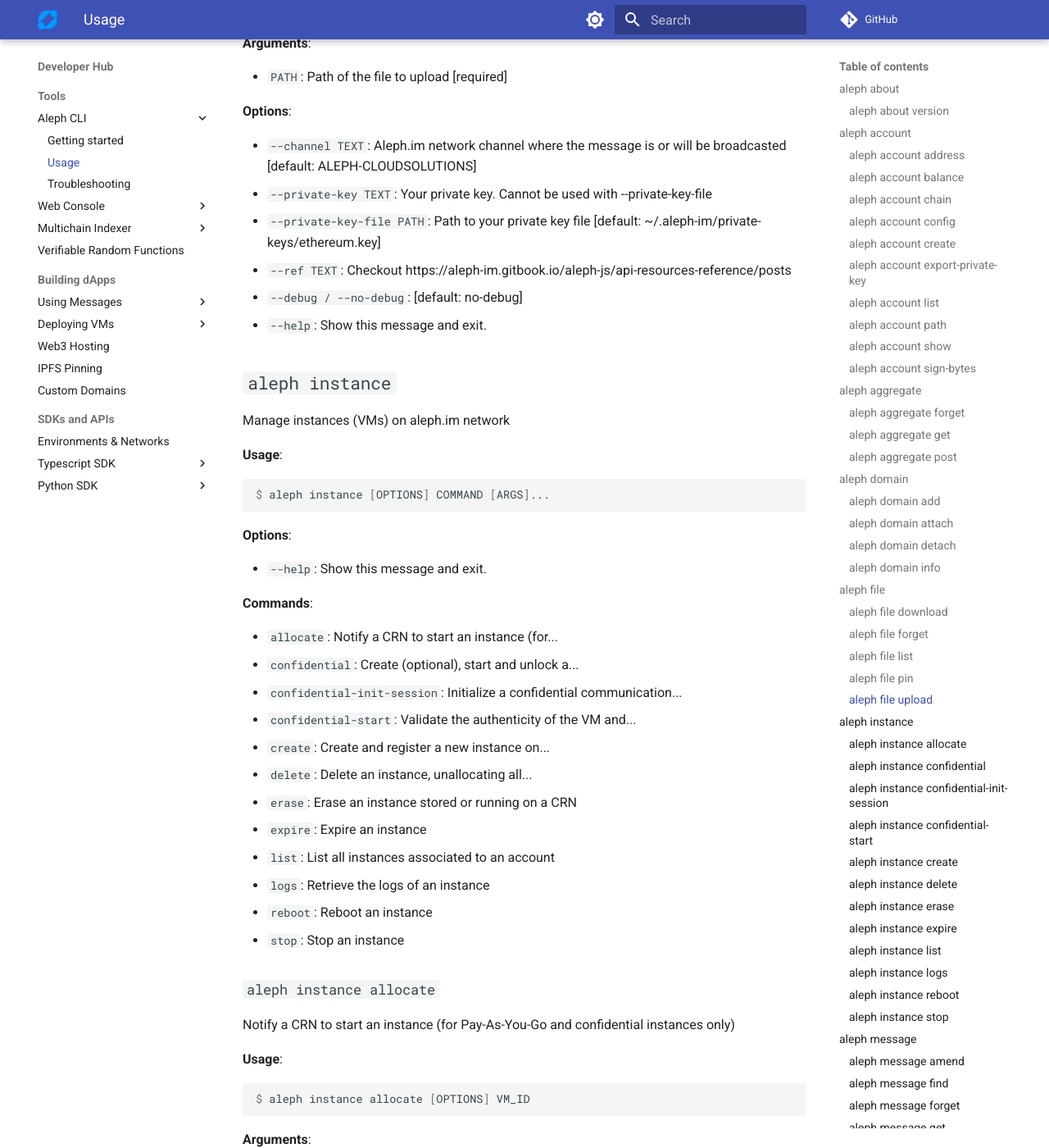
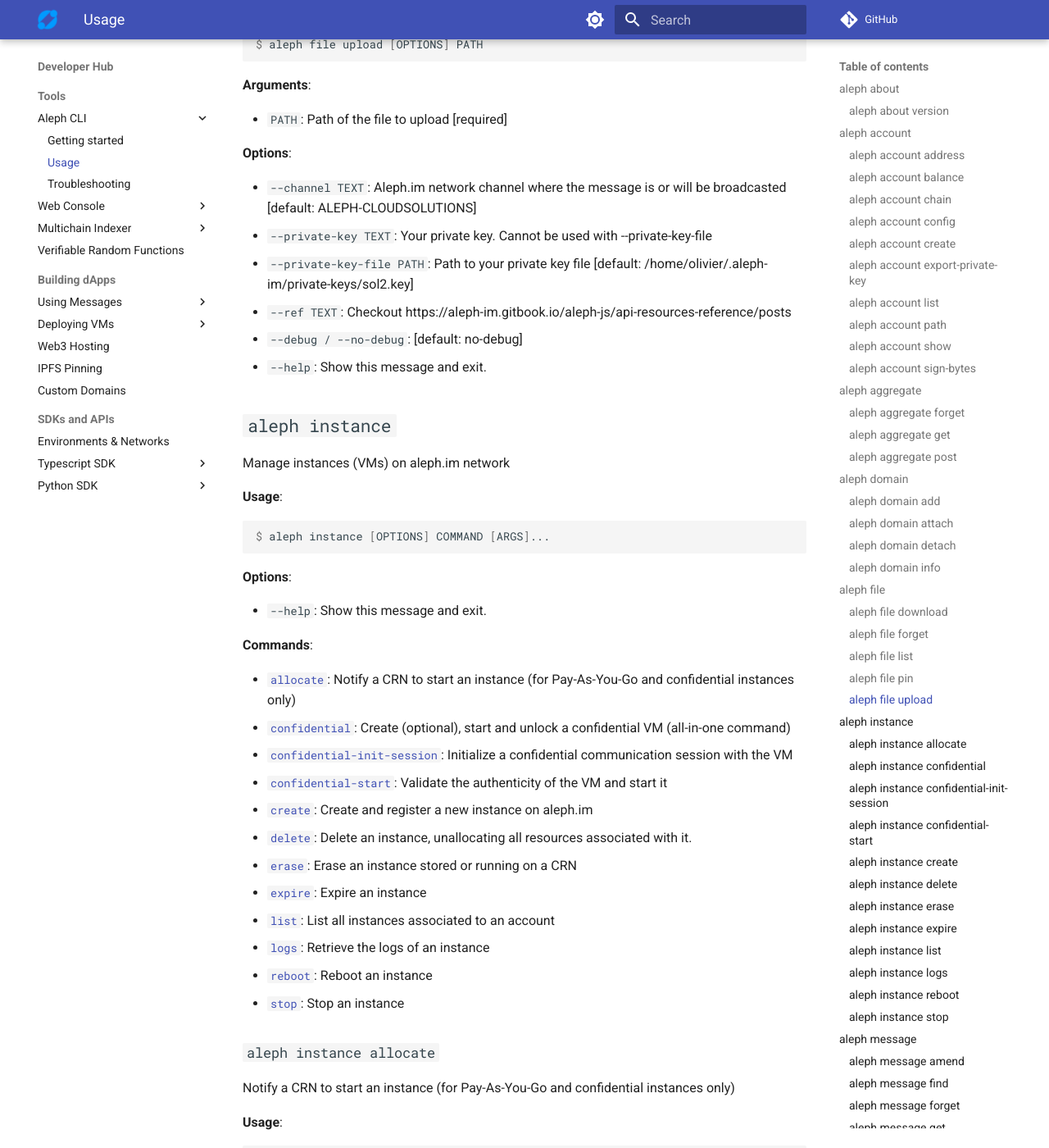
Before and after one commit to aleph-im/aleph-docs, an MkDocs documentation site: the page built from docs/tools/aleph-client/usage.md, in a window 1280 px wide and 1400 px high, scrolled down 13844 px. Shown: the whole window at 82% size. Built offline with MkDocs 1.6.1 and Material for MkDocs 9.7.7, drawn with Linux system fonts in a browser that asks for light colours; plug-ins that fetch from the network failed and are left out; comment, search, counter and statistics services are not loaded; some of the changed text lies outside the part shown.

Commit message:
Fix command description length and add link to command

```diff
--- a/docs/tools/aleph-client/usage.md
+++ b/docs/tools/aleph-client/usage.md
@@ -14,15 +14,15 @@
 
 **Commands**:
 
-* `about`: Display the informations of Aleph CLI
-* `account`: Manage account
-* `aggregate`: Manage aggregate messages on aleph.im
-* `domain`: Manage custom Domain (dns) on aleph.im
-* `file`: File uploading and pinning on IPFS and...
-* `instance`: Manage instances (VMs) on aleph.im network
-* `message`: Post, amend, watch and forget messages on...
-* `node`: Get node info on aleph.im network
-* `program`: Upload and update programs on aleph.im VM
+* [`about`](#aleph-about): Display the informations of Aleph CLI
+* [`account`](#aleph-account): Manage account
+* [`aggregate`](#aleph-aggregate): Manage aggregate messages on aleph.im
+* [`domain`](#aleph-domain): Manage custom Domain (dns) on aleph.im
+* [`file`](#aleph-file): File uploading and pinning on IPFS and aleph.im
+* [`instance`](#aleph-instance): Manage instances (VMs) on aleph.im network
+* [`message`](#aleph-message): Post, amend, watch and forget messages on aleph.im
+* [`node`](#aleph-node): Get node info on aleph.im network
+* [`program`](#aleph-program): Upload and update programs on aleph.im VM
 
 ## `aleph about`
 
@@ -40,7 +40,7 @@
 
 **Commands**:
 
-* `version`
+* [`version`](#aleph-about-version)
 
 ### `aleph about version`
 
@@ -70,16 +70,16 @@
 
 **Commands**:
 
-* `address`: Display your public address(es).
-* `balance`: Display your ALEPH balance.
-* `chain`: Display the currently active chain.
-* `config`: Configure current private key file and...
-* `create`: Create or import a private key.
-* `export-private-key`: Display your private key.
-* `list`: Display available private keys, along with...
-* `path`: Display the directory path where your...
-* `show`: Display current configuration.
-* `sign-bytes`: Sign a message using your private key.
+* [`address`](#aleph-account-address): Display your public address(es).
+* [`balance`](#aleph-account-balance): Display your ALEPH balance.
+* [`chain`](#aleph-account-chain): Display the currently active chain.
+* [`config`](#aleph-account-config): Configure current private key file and active chain (default selection)
+* [`create`](#aleph-account-create): Create or import a private key.
+* [`export-private-key`](#aleph-account-export-private-key): Display your private key.
+* [`list`](#aleph-account-list): Display available private keys, along with currenlty active chain and account (from config file).
+* [`path`](#aleph-account-path): Display the directory path where your private keys, config file, and other settings are stored.
+* [`show`](#aleph-account-show): Display current configuration.
+* [`sign-bytes`](#aleph-account-sign-bytes): Sign a message using your private key.
 
 ### `aleph account address`
 
@@ -94,7 +94,7 @@
 **Options**:
 
 * `--private-key TEXT`: Your private key. Cannot be used with --private-key-file
-* `--private-key-file PATH`: Path to your private key file  [default: ~/.aleph-im/private-keys/ethereum.key]
+* `--private-key-file PATH`: Path to your private key file  [default: /home/olivier/.aleph-im/private-keys/sol2.key]
 * `--help`: Show this message and exit.
 
 ### `aleph account balance`
@@ -111,7 +111,7 @@
 
 * `--address TEXT`: Address
 * `--private-key TEXT`: Your private key. Cannot be used with --private-key-file
-* `--private-key-file PATH`: Path to your private key file  [default: ~/.aleph-im/private-keys/ethereum.key]
+* `--private-key-file PATH`: Path to your private key file  [default: /home/olivier/.aleph-im/private-keys/sol2.key]
 * `--chain [AVAX|BASE|BSC|CSDK|DOT|ETH|NEO|NULS|NULS2|SOL|TEZOS]`: Chain for the address
 * `--help`: Show this message and exit.
 
@@ -222,7 +222,7 @@
 **Options**:
 
 * `--private-key TEXT`: Your private key. Cannot be used with --private-key-file
-* `--private-key-file PATH`: Path to your private key file  [default: ~/.aleph-im/private-keys/ethereum.key]
+* `--private-key-file PATH`: Path to your private key file  [default: /home/olivier/.aleph-im/private-keys/sol2.key]
 * `--help`: Show this message and exit.
 
 ### `aleph account sign-bytes`
@@ -239,7 +239,7 @@
 
 * `--message TEXT`: Message to sign
 * `--private-key TEXT`: Your private key. Cannot be used with --private-key-file
-* `--private-key-file PATH`: Path to your private key file  [default: ~/.aleph-im/private-keys/ethereum.key]
+* `--private-key-file PATH`: Path to your private key file  [default: /home/olivier/.aleph-im/private-keys/sol2.key]
 * `--chain [AVAX|BASE|BSC|CSDK|DOT|ETH|NEO|NULS|NULS2|SOL|TEZOS]`: Chain for the address
 * `--debug / --no-debug`: [default: no-debug]
 * `--help`: Show this message and exit.
@@ -283,7 +283,7 @@
 * `--reason TEXT`: A description of why the messages are being forgotten
 * `--channel TEXT`: Aleph.im network channel where the message is or will be broadcasted  [default: ALEPH-CLOUDSOLUTIONS]
 * `--private-key TEXT`: Your private key. Cannot be used with --private-key-file
-* `--private-key-file PATH`: Path to your private key file  [default: ~/.aleph-im/private-keys/ethereum.key]
+* `--private-key-file PATH`: Path to your private key file  [default: /home/olivier/.aleph-im/private-keys/sol2.key]
 * `--debug / --no-debug`: [default: no-debug]
 * `--help`: Show this message and exit.
 
@@ -305,7 +305,7 @@
 
 * `--address TEXT`: Address
 * `--private-key TEXT`: Your private key. Cannot be used with --private-key-file
-* `--private-key-file PATH`: Path to your private key file  [default: ~/.aleph-im/private-keys/ethereum.key]
+* `--private-key-file PATH`: Path to your private key file  [default: /home/olivier/.aleph-im/private-keys/sol2.key]
 * `--debug / --no-debug`: [default: no-debug]
 * `--help`: Show this message and exit.
 
@@ -331,7 +331,7 @@
 * `--inline / --no-inline`: inline  [default: no-inline]
 * `--sync / --no-sync`: Sync response  [default: no-sync]
 * `--private-key TEXT`: Your private key. Cannot be used with --private-key-file
-* `--private-key-file PATH`: Path to your private key file  [default: ~/.aleph-im/private-keys/ethereum.key]
+* `--private-key-file PATH`: Path to your private key file  [default: /home/olivier/.aleph-im/private-keys/sol2.key]
 * `--debug / --no-debug`: [default: no-debug]
 * `--help`: Show this message and exit.
 
@@ -351,10 +351,10 @@
 
 **Commands**:
 
-* `add`: Add and link a Custom Domain.
-* `attach`: Attach resource to a Custom Domain.
-* `detach`: Unlink Custom Domain.
-* `info`: Show Custom Domain Details.
+* [`add`](#aleph-domain-add): Add and link a Custom Domain.
+* [`attach`](#aleph-domain-attach): Attach resource to a Custom Domain.
+* [`detach`](#aleph-domain-detach): Unlink Custom Domain.
+* [`info`](#aleph-domain-info): Show Custom Domain Details.
 
 ### `aleph domain add`
 
@@ -373,7 +373,7 @@
 **Options**:
 
 * `--private-key TEXT`: Your private key. Cannot be used with --private-key-file
-* `--private-key-file PATH`: Path to your private key file  [default: ~/.aleph-im/private-keys/ethereum.key]
+* `--private-key-file PATH`: Path to your private key file  [default: /home/olivier/.aleph-im/private-keys/sol2.key]
 * `--target [ipfs|program|instance]`: IPFS|PROGRAM|INSTANCE
 * `--item-hash TEXT`: Item hash
 * `--owner TEXT`: Owner address, default current account
@@ -397,7 +397,7 @@
 **Options**:
 
 * `--private-key TEXT`: Your private key. Cannot be used with --private-key-file
-* `--private-key-file PATH`: Path to your private key file  [default: ~/.aleph-im/private-keys/ethereum.key]
+* `--private-key-file PATH`: Path to your private key file  [default: /home/olivier/.aleph-im/private-keys/sol2.key]
 * `--item-hash TEXT`: Item hash
 * `--catch-all-path TEXT`: Choose a relative path to catch all unmatched route or a 404 error
 * `--ask / --no-ask`: Prompt user for confirmation  [default: ask]
@@ -420,7 +420,7 @@
 **Options**:
 
 * `--private-key TEXT`: Your private key. Cannot be used with --private-key-file
-* `--private-key-file PATH`: Path to your private key file  [default: ~/.aleph-im/private-keys/ethereum.key]
+* `--private-key-file PATH`: Path to your private key file  [default: /home/olivier/.aleph-im/private-keys/sol2.key]
 * `--ask / --no-ask`: Prompt user for confirmation  [default: ask]
 * `--help`: Show this message and exit.
 
@@ -441,7 +441,7 @@
 **Options**:
 
 * `--private-key TEXT`: Your private key. Cannot be used with --private-key-file
-* `--private-key-file PATH`: Path to your private key file  [default: ~/.aleph-im/private-keys/ethereum.key]
+* `--private-key-file PATH`: Path to your private key file  [default: /home/olivier/.aleph-im/private-keys/sol2.key]
 * `--help`: Show this message and exit.
 
 ## `aleph file`
@@ -460,11 +460,11 @@
 
 **Commands**:
 
-* `download`: Download a file on aleph.im.
-* `forget`: forget a file and his message on aleph.im.
-* `list`: List all files for a given address
-* `pin`: Persist a file from IPFS on aleph.im.
-* `upload`: Upload and store a file on aleph.im.
+* [`download`](#aleph-file-download): Download a file on aleph.im.
+* [`forget`](#aleph-file-forget): forget a file and his message on aleph.im.
+* [`list`](#aleph-file-list): List all files for a given address
+* [`pin`](#aleph-file-pin): Persist a file from IPFS on aleph.im.
+* [`upload`](#aleph-file-upload): Upload and store a file on aleph.im.
 
 ### `aleph file download`
 
@@ -508,7 +508,7 @@
 
 * `--channel TEXT`: Aleph.im network channel where the message is or will be broadcasted  [default: ALEPH-CLOUDSOLUTIONS]
 * `--private-key TEXT`: Your private key. Cannot be used with --private-key-file
-* `--private-key-file PATH`: Path to your private key file  [default: ~/.aleph-im/private-keys/ethereum.key]
+* `--private-key-file PATH`: Path to your private key file  [default: /home/olivier/.aleph-im/private-keys/sol2.key]
 * `--debug / --no-debug`: [default: no-debug]
 * `--help`: Show this message and exit.
 
@@ -526,7 +526,7 @@
 
 * `--address TEXT`: Address
 * `--private-key TEXT`: Your private key. Cannot be used with --private-key-file
-* `--private-key-file PATH`: Path to your private key file  [default: ~/.aleph-im/private-keys/ethereum.key]
+* `--private-key-file PATH`: Path to your private key file  [default: /home/olivier/.aleph-im/private-keys/sol2.key]
 * `--pagination INTEGER`: Maximum number of files to return.  [default: 100]
 * `--page INTEGER`: Offset in pages.  [default: 1]
 * `--sort-order INTEGER`: Order in which files should be listed: -1 means most recent messages first, 1 means older messages first.  [default: -1]
@@ -551,7 +551,7 @@
 
 * `--channel TEXT`: Aleph.im network channel where the message is or will be broadcasted  [default: ALEPH-CLOUDSOLUTIONS]
 * `--private-key TEXT`: Your private key. Cannot be used with --private-key-file
-* `--private-key-file PATH`: Path to your private key file  [default: ~/.aleph-im/private-keys/ethereum.key]
+* `--private-key-file PATH`: Path to your private key file  [default: /home/olivier/.aleph-im/private-keys/sol2.key]
 * `--ref TEXT`: Checkout https://aleph-im.gitbook.io/aleph-js/api-resources-reference/posts
 * `--debug / --no-debug`: [default: no-debug]
 * `--help`: Show this message and exit.
@@ -574,7 +574,7 @@
 
 * `--channel TEXT`: Aleph.im network channel where the message is or will be broadcasted  [default: ALEPH-CLOUDSOLUTIONS]
 * `--private-key TEXT`: Your private key. Cannot be used with --private-key-file
-* `--private-key-file PATH`: Path to your private key file  [default: ~/.aleph-im/private-keys/ethereum.key]
+* `--private-key-file PATH`: Path to your private key file  [default: /home/olivier/.aleph-im/private-keys/sol2.key]
 * `--ref TEXT`: Checkout https://aleph-im.gitbook.io/aleph-js/api-resources-reference/posts
 * `--debug / --no-debug`: [default: no-debug]
 * `--help`: Show this message and exit.
@@ -595,18 +595,18 @@
 
 **Commands**:
 
-* `allocate`: Notify a CRN to start an instance (for...
-* `confidential`: Create (optional), start and unlock a...
-* `confidential-init-session`: Initialize a confidential communication...
-* `confidential-start`: Validate the authenticity of the VM and...
-* `create`: Create and register a new instance on...
-* `delete`: Delete an instance, unallocating all...
-* `erase`: Erase an instance stored or running on a CRN
-* `expire`: Expire an instance
-* `list`: List all instances associated to an account
-* `logs`: Retrieve the logs of an instance
-* `reboot`: Reboot an instance
-* `stop`: Stop an instance
+* [`allocate`](#aleph-instance-allocate): Notify a CRN to start an instance (for Pay-As-You-Go and confidential instances only)
+* [`confidential`](#aleph-instance-confidential): Create (optional), start and unlock a confidential VM (all-in-one command)
+* [`confidential-init-session`](#aleph-instance-confidential-init-session): Initialize a confidential communication session with the VM
+* [`confidential-start`](#aleph-instance-confidential-start): Validate the authenticity of the VM and start it
+* [`create`](#aleph-instance-create): Create and register a new instance on aleph.im
+* [`delete`](#aleph-instance-delete): Delete an instance, unallocating all resources associated with it.
+* [`erase`](#aleph-instance-erase): Erase an instance stored or running on a CRN
+* [`expire`](#aleph-instance-expire): Expire an instance
+* [`list`](#aleph-instance-list): List all instances associated to an account
+* [`logs`](#aleph-instance-logs): Retrieve the logs of an instance
+* [`reboot`](#aleph-instance-reboot): Reboot an instance
+* [`stop`](#aleph-instance-stop): Stop an instance
 
 ### `aleph instance allocate`
 
@@ -627,7 +627,7 @@
 * `--domain TEXT`: CRN domain on which the VM will be allocated
 * `--chain [AVAX|BASE|BSC|CSDK|DOT|ETH|NEO|NULS|NULS2|SOL|TEZOS]`: Chain you are using to pay for your instance
 * `--private-key TEXT`: Your private key. Cannot be used with --private-key-file
-* `--private-key-file PATH`: Path to your private key file  [default: ~/.aleph-im/private-keys/ethereum.key]
+* `--private-key-file PATH`: Path to your private key file  [default: /home/olivier/.aleph-im/private-keys/sol2.key]
 * `--debug / --no-debug`: [default: no-debug]
 * `--help`: Show this message and exit.
 
@@ -690,7 +690,7 @@
 Example: --immutable-volume ref=25a393222692c2f73489dc6710ae87605a96742ceef7b91de4d7ec34bb688d94,mount=/lib/python3.8/site-packages
 * `--channel TEXT`: Aleph.im network channel where the message is or will be broadcasted  [default: ALEPH-CLOUDSOLUTIONS]
 * `--private-key TEXT`: Your private key. Cannot be used with --private-key-file
-* `--private-key-file PATH`: Path to your private key file  [default: ~/.aleph-im/private-keys/ethereum.key]
+* `--private-key-file PATH`: Path to your private key file  [default: /home/olivier/.aleph-im/private-keys/sol2.key]
 * `--debug / --no-debug`: [default: no-debug]
 * `--help`: Show this message and exit.
 
@@ -715,7 +715,7 @@
 * `--policy INTEGER`: [default: 1]
 * `--keep-session / --no-keep-session`: Keeping the already initiated session
 * `--private-key TEXT`: Your private key. Cannot be used with --private-key-file
-* `--private-key-file PATH`: Path to your private key file  [default: ~/.aleph-im/private-keys/ethereum.key]
+* `--private-key-file PATH`: Path to your private key file  [default: /home/olivier/.aleph-im/private-keys/sol2.key]
 * `--debug / --no-debug`: [default: no-debug]
 * `--help`: Show this message and exit.
 
@@ -741,7 +741,7 @@
 * `--firmware-file TEXT`: Your private key. Cannot be used with --private-key-file
 * `--vm-secret TEXT`: Secret password to start the VM
 * `--private-key TEXT`: Your private key. Cannot be used with --private-key-file
-* `--private-key-file PATH`: Path to your private key file  [default: ~/.aleph-im/private-keys/ethereum.key]
+* `--private-key-file PATH`: Path to your private key file  [default: /home/olivier/.aleph-im/private-keys/sol2.key]
 * `--debug / --no-debug`: [default: no-debug]
 * `--help`: Show this message and exit.
 
@@ -787,7 +787,7 @@
 Example: --immutable-volume ref=25a393222692c2f73489dc6710ae87605a96742ceef7b91de4d7ec34bb688d94,mount=/lib/python3.8/site-packages
 * `--channel TEXT`: Aleph.im network channel where the message is or will be broadcasted  [default: ALEPH-CLOUDSOLUTIONS]
 * `--private-key TEXT`: Your private key. Cannot be used with --private-key-file
-* `--private-key-file PATH`: Path to your private key file  [default: ~/.aleph-im/private-keys/ethereum.key]
+* `--private-key-file PATH`: Path to your private key file  [default: /home/olivier/.aleph-im/private-keys/sol2.key]
 * `--print-messages / --no-print-messages`: [default: no-print-messages]
 * `--verbose / --no-verbose`: [default: verbose]
 * `--debug / --no-debug`: [default: no-debug]
@@ -813,7 +813,7 @@
 * `--chain [AVAX|BASE|BSC|CSDK|DOT|ETH|NEO|NULS|NULS2|SOL|TEZOS]`: Chain for the address
 * `--crn-url TEXT`: Domain of the CRN where an associated VM is running. It ensures your VM will be stopped and erased on the CRN before the instance message is actually deleted
 * `--private-key TEXT`
-* `--private-key-file PATH`: [default: ~/.aleph-im/private-keys/ethereum.key]
+* `--private-key-file PATH`: [default: /home/olivier/.aleph-im/private-keys/sol2.key]
 * `--print-message / --no-print-message`: [default: no-print-message]
 * `--debug / --no-debug`: [default: no-debug]
 * `--help`: Show this message and exit.
@@ -837,7 +837,7 @@
 * `--domain TEXT`: CRN domain on which the VM is stored or running
 * `--chain [AVAX|BASE|BSC|CSDK|DOT|ETH|NEO|NULS|NULS2|SOL|TEZOS]`: Chain you are using to pay for your instance
 * `--private-key TEXT`: Your private key. Cannot be used with --private-key-file
-* `--private-key-file PATH`: Path to your private key file  [default: ~/.aleph-im/private-keys/ethereum.key]
+* `--private-key-file PATH`: Path to your private key file  [default: /home/olivier/.aleph-im/private-keys/sol2.key]
 * `--silent / --no-silent`: [default: no-silent]
 * `--debug / --no-debug`: [default: no-debug]
 * `--help`: Show this message and exit.
@@ -861,7 +861,7 @@
 * `--domain TEXT`: CRN domain on which the VM is running
 * `--chain [AVAX|BASE|BSC|CSDK|DOT|ETH|NEO|NULS|NULS2|SOL|TEZOS]`: Chain you are using to pay for your instance
 * `--private-key TEXT`: Your private key. Cannot be used with --private-key-file
-* `--private-key-file PATH`: Path to your private key file  [default: ~/.aleph-im/private-keys/ethereum.key]
+* `--private-key-file PATH`: Path to your private key file  [default: /home/olivier/.aleph-im/private-keys/sol2.key]
 * `--debug / --no-debug`: [default: no-debug]
 * `--help`: Show this message and exit.
 
@@ -879,7 +879,7 @@
 
 * `--address TEXT`: Owner address of the instance
 * `--private-key TEXT`: Your private key. Cannot be used with --private-key-file
-* `--private-key-file PATH`: Path to your private key file  [default: ~/.aleph-im/private-keys/ethereum.key]
+* `--private-key-file PATH`: Path to your private key file  [default: /home/olivier/.aleph-im/private-keys/sol2.key]
 * `--chain [AVAX|BASE|BSC|CSDK|DOT|ETH|NEO|NULS|NULS2|SOL|TEZOS]`: Chain for the address
 * `--json / --no-json`: Print as json instead of rich table  [default: no-json]
 * `--debug / --no-debug`: [default: no-debug]
@@ -904,7 +904,7 @@
 * `--domain TEXT`: CRN domain on which the VM is running
 * `--chain [AVAX|BASE|BSC|CSDK|DOT|ETH|NEO|NULS|NULS2|SOL|TEZOS]`: Chain you are using to pay for your instance
 * `--private-key TEXT`: Your private key. Cannot be used with --private-key-file
-* `--private-key-file PATH`: Path to your private key file  [default: ~/.aleph-im/private-keys/ethereum.key]
+* `--private-key-file PATH`: Path to your private key file  [default: /home/olivier/.aleph-im/private-keys/sol2.key]
 * `--debug / --no-debug`: [default: no-debug]
 * `--help`: Show this message and exit.
 
@@ -927,7 +927,7 @@
 * `--domain TEXT`: CRN domain on which the VM is running
 * `--chain [AVAX|BASE|BSC|CSDK|DOT|ETH|NEO|NULS|NULS2|SOL|TEZOS]`: Chain you are using to pay for your instance
 * `--private-key TEXT`: Your private key. Cannot be used with --private-key-file
-* `--private-key-file PATH`: Path to your private key file  [default: ~/.aleph-im/private-keys/ethereum.key]
+* `--private-key-file PATH`: Path to your private key file  [default: /home/olivier/.aleph-im/private-keys/sol2.key]
 * `--debug / --no-debug`: [default: no-debug]
 * `--help`: Show this message and exit.
 
@@ -950,7 +950,7 @@
 * `--domain TEXT`: CRN domain on which the VM is running
 * `--chain [AVAX|BASE|BSC|CSDK|DOT|ETH|NEO|NULS|NULS2|SOL|TEZOS]`: Chain you are using to pay for your instance
 * `--private-key TEXT`: Your private key. Cannot be used with --private-key-file
-* `--private-key-file PATH`: Path to your private key file  [default: ~/.aleph-im/private-keys/ethereum.key]
+* `--private-key-file PATH`: Path to your private key file  [default: /home/olivier/.aleph-im/private-keys/sol2.key]
 * `--debug / --no-debug`: [default: no-debug]
 * `--help`: Show this message and exit.
 
@@ -995,7 +995,7 @@
 **Options**:
 
 * `--private-key TEXT`: Your private key. Cannot be used with --private-key-file
-* `--private-key-file PATH`: Path to your private key file  [default: ~/.aleph-im/private-keys/ethereum.key]
+* `--private-key-file PATH`: Path to your private key file  [default: /home/olivier/.aleph-im/private-keys/sol2.key]
 * `--debug / --no-debug`: [default: no-debug]
 * `--help`: Show this message and exit.
 
@@ -1044,7 +1044,7 @@
 * `--reason TEXT`: A description of why the messages are being forgotten.
 * `--channel TEXT`: Aleph.im network channel where the message is or will be broadcasted  [default: ALEPH-CLOUDSOLUTIONS]
 * `--private-key TEXT`: Your private key. Cannot be used with --private-key-file
-* `--private-key-file PATH`: Path to your private key file  [default: ~/.aleph-im/private-keys/ethereum.key]
+* `--private-key-file PATH`: Path to your private key file  [default: /home/olivier/.aleph-im/private-keys/sol2.key]
 * `--debug / --no-debug`: [default: no-debug]
 * `--help`: Show this message and exit.
 
@@ -1081,7 +1081,7 @@
 * `--ref TEXT`: Checkout https://aleph-im.gitbook.io/aleph-js/api-resources-reference/posts
 * `--channel TEXT`: Aleph.im network channel where the message is or will be broadcasted  [default: ALEPH-CLOUDSOLUTIONS]
 * `--private-key TEXT`: Your private key. Cannot be used with --private-key-file
-* `--private-key-file PATH`: Path to your private key file  [default: ~/.aleph-im/private-keys/ethereum.key]
+* `--private-key-file PATH`: Path to your private key file  [default: /home/olivier/.aleph-im/private-keys/sol2.key]
 * `--debug / --no-debug`: [default: no-debug]
 * `--help`: Show this message and exit.
 
@@ -1099,7 +1099,7 @@
 
 * `--message TEXT`: Message to sign
 * `--private-key TEXT`: Your private key. Cannot be used with --private-key-file
-* `--private-key-file PATH`: Path to your private key file  [default: ~/.aleph-im/private-keys/ethereum.key]
+* `--private-key-file PATH`: Path to your private key file  [default: /home/olivier/.aleph-im/private-keys/sol2.key]
 * `--debug / --no-debug`: [default: no-debug]
 * `--help`: Show this message and exit.
 
@@ -1139,8 +1139,8 @@
 
 **Commands**:
 
-* `compute`: Get all compute node on aleph network
-* `core`: Get all core node on aleph
+* [`compute`](#aleph-node-compute): Get all compute node on aleph network
+* [`core`](#aleph-node-core): Get all core node on aleph
 
 ### `aleph node compute`
 
@@ -1194,9 +1194,9 @@
 
 **Commands**:
 
-* `unpersist`: Stop a persistent virtual machine by...
-* `update`: Update the code of an existing program
-* `upload`: Register a program to run on aleph.im.
+* [`unpersist`](#aleph-program-unpersist): Stop a persistent virtual machine by making it non-persistent
+* [`update`](#aleph-program-update): Update the code of an existing program
+* [`upload`](#aleph-program-upload): Register a program to run on aleph.im.
 
 ### `aleph program unpersist`
 
@@ -1215,7 +1215,7 @@
 **Options**:
 
 * `--private-key TEXT`
-* `--private-key-file PATH`: [default: ~/.aleph-im/private-keys/ethereum.key]
+* `--private-key-file PATH`: [default: /home/olivier/.aleph-im/private-keys/sol2.key]
 * `--debug / --no-debug`: [default: no-debug]
 * `--help`: Show this message and exit.
 
@@ -1237,7 +1237,7 @@
 **Options**:
 
 * `--private-key TEXT`
-* `--private-key-file PATH`: [default: ~/.aleph-im/private-keys/ethereum.key]
+* `--private-key-file PATH`: [default: /home/olivier/.aleph-im/private-keys/sol2.key]
 * `--print-message / --no-print-message`: [default: print-message]
 * `--debug / --no-debug`: [default: no-debug]
 * `--help`: Show this message and exit.
@@ -1264,7 +1264,7 @@
 * `--vcpus INTEGER`: Number of virtual cpus to allocate.  [default: 1]
 * `--timeout-seconds FLOAT`: If vm is not called after [timeout_seconds] it will shutdown  [default: 30.0]
 * `--private-key TEXT`: Your private key. Cannot be used with --private-key-file
-* `--private-key-file PATH`: Path to your private key file  [default: ~/.aleph-im/private-keys/ethereum.key]
+* `--private-key-file PATH`: Path to your private key file  [default: /home/olivier/.aleph-im/private-keys/sol2.key]
 * `--print-messages / --no-print-messages`: [default: no-print-messages]
 * `--print-code-message / --no-print-code-message`: [default: no-print-code-message]
 * `--print-program-message / --no-print-program-message`: [default: no-print-program-message]
```
Also changed, not shown: other parts of docs/tools/aleph-client/usage.md (+10 -10 lines).
